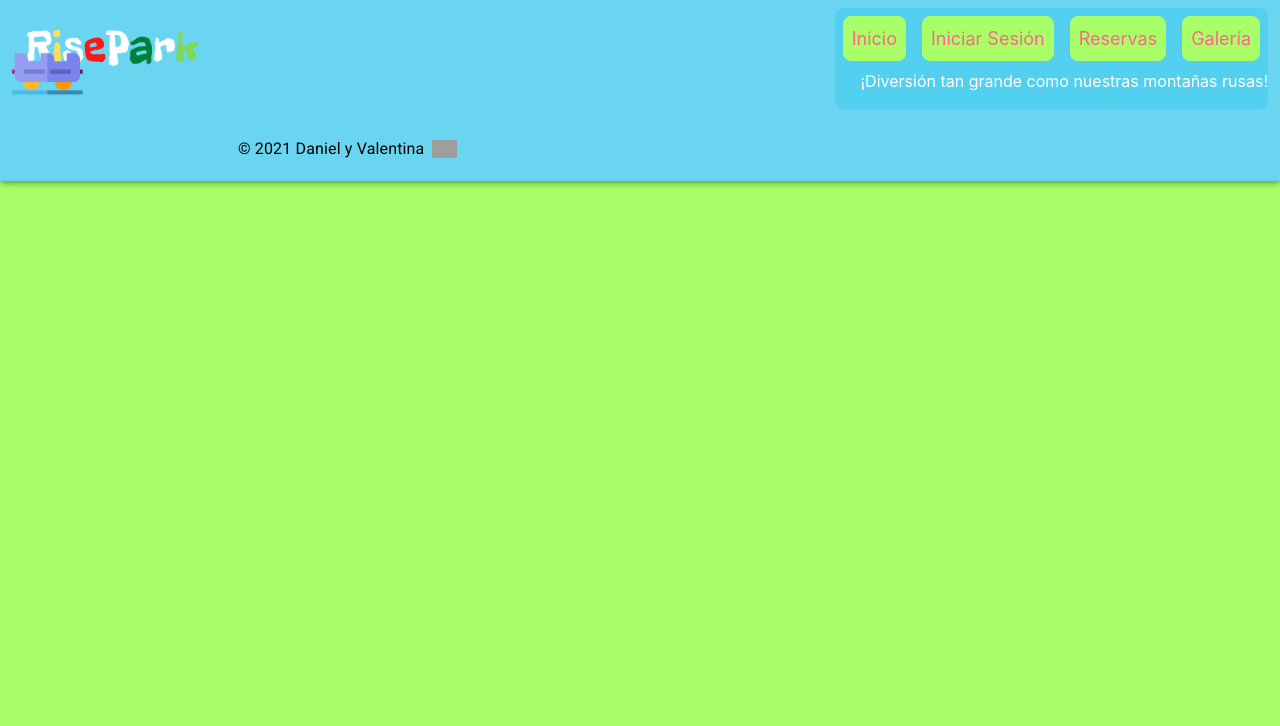
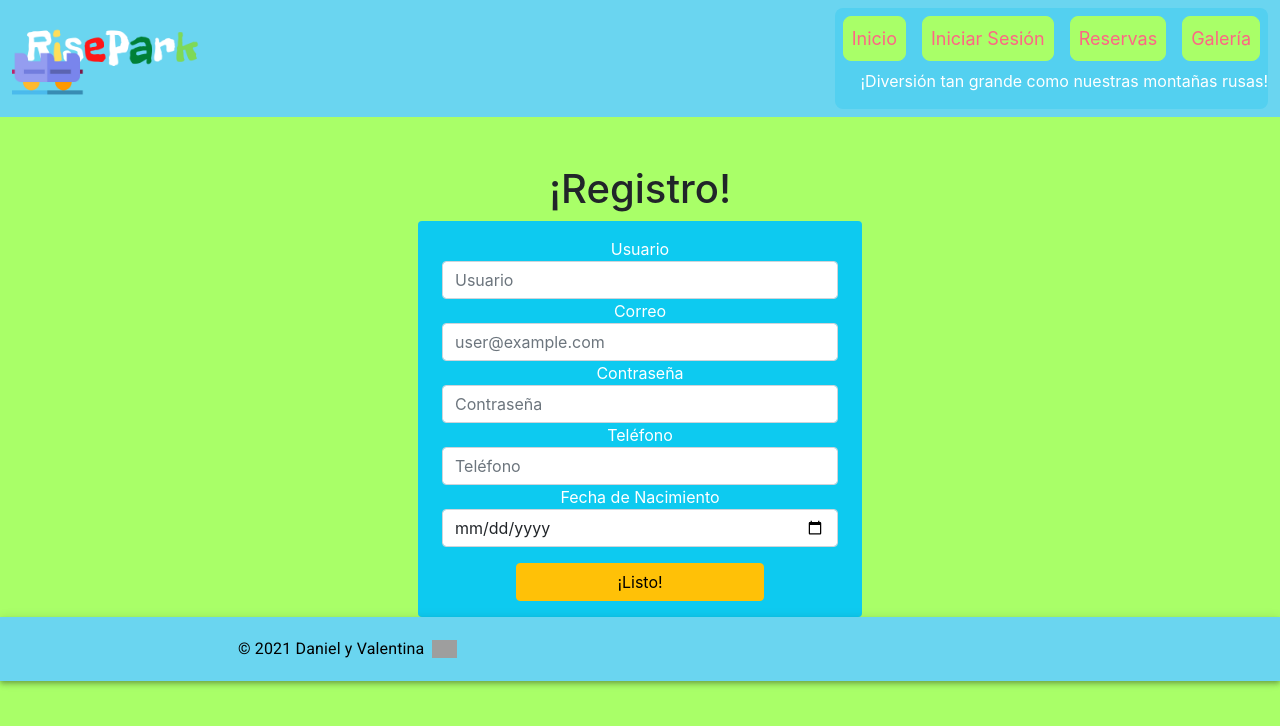
Before and after one commit to MrDahaniel/spa_web, a React (Create React App) app in the folder frontend/: page /Registro in a window 1280 px wide. Shown: the top 726 px of the page. Built offline with nearby package versions, Linux system fonts and the light colour scheme; grey boxes are pictures that could not be loaded; a web font is replaced by a local one.

Commit message:
Ya casi x2

```diff
--- a/frontend/package.json
+++ b/frontend/package.json
@@ -11,7 +11,7 @@
     "@testing-library/jest-dom": "^5.14.1",
     "@testing-library/react": "^11.2.7",
     "@testing-library/user-event": "^12.8.3",
-    "axios": "^0.21.1",
+    "axios": "^0.21.4",
     "react": "^17.0.2",
     "react-dom": "^17.0.2",
     "react-router-dom": "^5.3.0",
--- a/frontend/src/App.jsx
+++ b/frontend/src/App.jsx
@@ -2,10 +2,11 @@ import React from 'react';
 import {BrowserRouter as Router, Switch, Route} from 'react-router-dom'
 import Navbar from './Navegacion/Navbar'
 import Inicio from './Paginas/Inicio'
-import Sesion from './Paginas/Sesion'
+import Sesion from './Paginas/Registro'
 import Reservas from './Paginas/Reservas'
 import Galeria from './Paginas/Galeria'
 import Footer from './Navegacion/Footer'
+import Registro from './Paginas/Registro'
 import './index.css'
 
 function App() {
@@ -16,7 +17,7 @@ function App() {
           <Navbar/>
           <Switch>
             <Route path='/' exact component={Inicio}/>
-            <Route path='/Sesion' exact component={Sesion}/>
+            <Route path='/Registro' exact component={Registro}/>
             <Route path='/Reservas' exact component={Reservas}/>
             <Route path='/Galeria' exact component={Galeria}/>
           </Switch>
--- a/frontend/src/Paginas/Inicio.js
+++ b/frontend/src/Paginas/Inicio.js
@@ -10,7 +10,7 @@ const Inicio = () => {
       <div class="col-md-5 p-lg-5 mx-auto my-5">
         <h1 class="display-4 font-weight-normal" >¡Únete a la diversión!</h1>
         <p class="lead font-weight-normal">Registrate ya para obtener un tiquete gratis el dia de tu cumple.</p>
-        <Link class="btn btn-outline-secondary btn-lg" to="/Sesion">Registrate aquí</Link>
+        <Link class="btn btn-outline-secondary btn-lg" to="/Registro">Registrate aquí</Link>
       </div>
       <div class="product-device box-shadow d-none d-md-block"></div>
       <div class="product-device product-device-2 box-shadow d-none d-md-block"></div>
--- a/frontend/src/Paginas/Sesion.js
+++ b/frontend/src/Paginas/Registro.js
@@ -1,9 +1,8 @@
 import React from 'react'
 import Container from '@mui/material/Container'
 import axios from 'axios'
-import { alertTitleClasses } from '@mui/material';
 
-class Session extends React.Component {
+class Registro extends React.Component {
     constructor(props) {
         super(props);
         this.state = {
@@ -93,4 +92,4 @@ class Session extends React.Component {
     }
 }
 
-export default Session
+export default Registro
```
Also changed, not shown: 1 other file (tests, documents, lock files or other folders).
